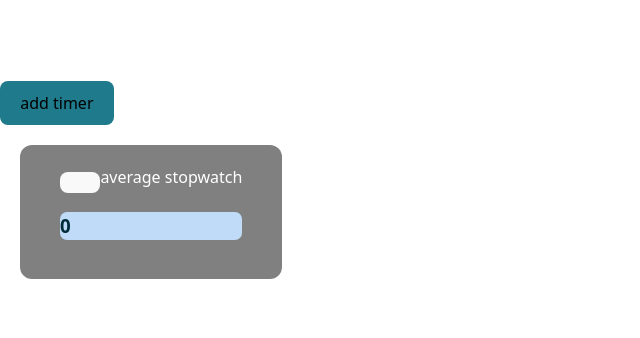
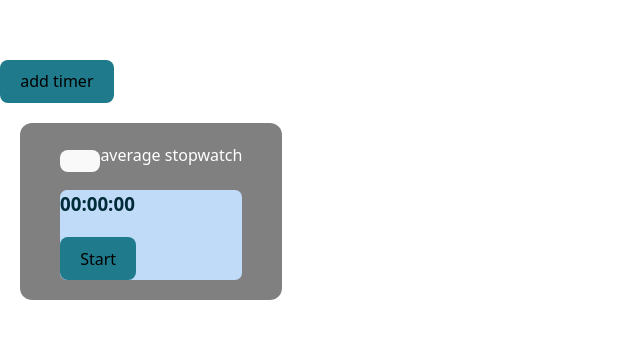
Before and after one commit to WDFQ/Timerbricks, a React (Vite) app: page / in a window 1280 px wide. Shown: the part 210-548 px from the top of the page, without its empty margins (0-640 px from the left). Built offline with nearby package versions, Linux system fonts and the light colour scheme.

Commit message:
working timer

```diff
--- a/src/App.tsx
+++ b/src/App.tsx
@@ -1,4 +1,4 @@
-import { useState } from 'react'
+import { useEffect, useState } from 'react'
 import './App.css'
 
 function createTimer(name: string) {
@@ -45,16 +45,57 @@ function ModuleBlock({ name, time, onClick }: { name: string; time: number; onCl
     const [seconds, setSeconds] = useState(0)
     const [isRunning, setIsRunning] = useState(false)
 
+    function formatTime(sec: number) {
+        const date = new Date(sec * 1000)
+        const hours = String(date.getHours()).padStart(2, '0')
+        const minutes = String(date.getMinutes()).padStart(2, '0')
+        const seconds = String(date.getSeconds()).padStart(2, '0')
+
+        return `${hours}:${minutes}:${seconds}`
+    }
+
+    let buttonText = ''
+
+    function startStopButtonOnClick() {
+        setIsRunning(!isRunning)
+    }
+
+    // timing effect
+    useEffect(() => {
+        if (!isRunning) {
+            return
+        }
+
+        function addSecond() {
+            setSeconds((prev) => prev + 1)
+        }
+
+        // skip one second wait after btn press
+        addSecond()
+
+        // runs add second every second
+        const interval = setInterval(addSecond, 1000)
+
+        // stop setInterval from firing
+        return () => {
+            clearInterval(interval)
+        }
+    }, [isRunning])
+
+    const formattedTime = formatTime(seconds)
+
     return (
         <div className="module-block">
             <button className="delete-btn" onClick={onClick}></button>
             <span>{name}</span>
             <div className="time-container">
-                <h3 className="time-text">{time}</h3>
+                <h3 className="time-text">{formattedTime}</h3>
+                <GeneralButton btnText={isRunning ? 'Stop' : 'Start'} onClick={startStopButtonOnClick} />
             </div>
         </div>
     )
 }
+
 function GeneralButton({ btnText, onClick }: { btnText: string; onClick: () => void }) {
     return (
         <button className="module-btn" onClick={onClick}>
```
